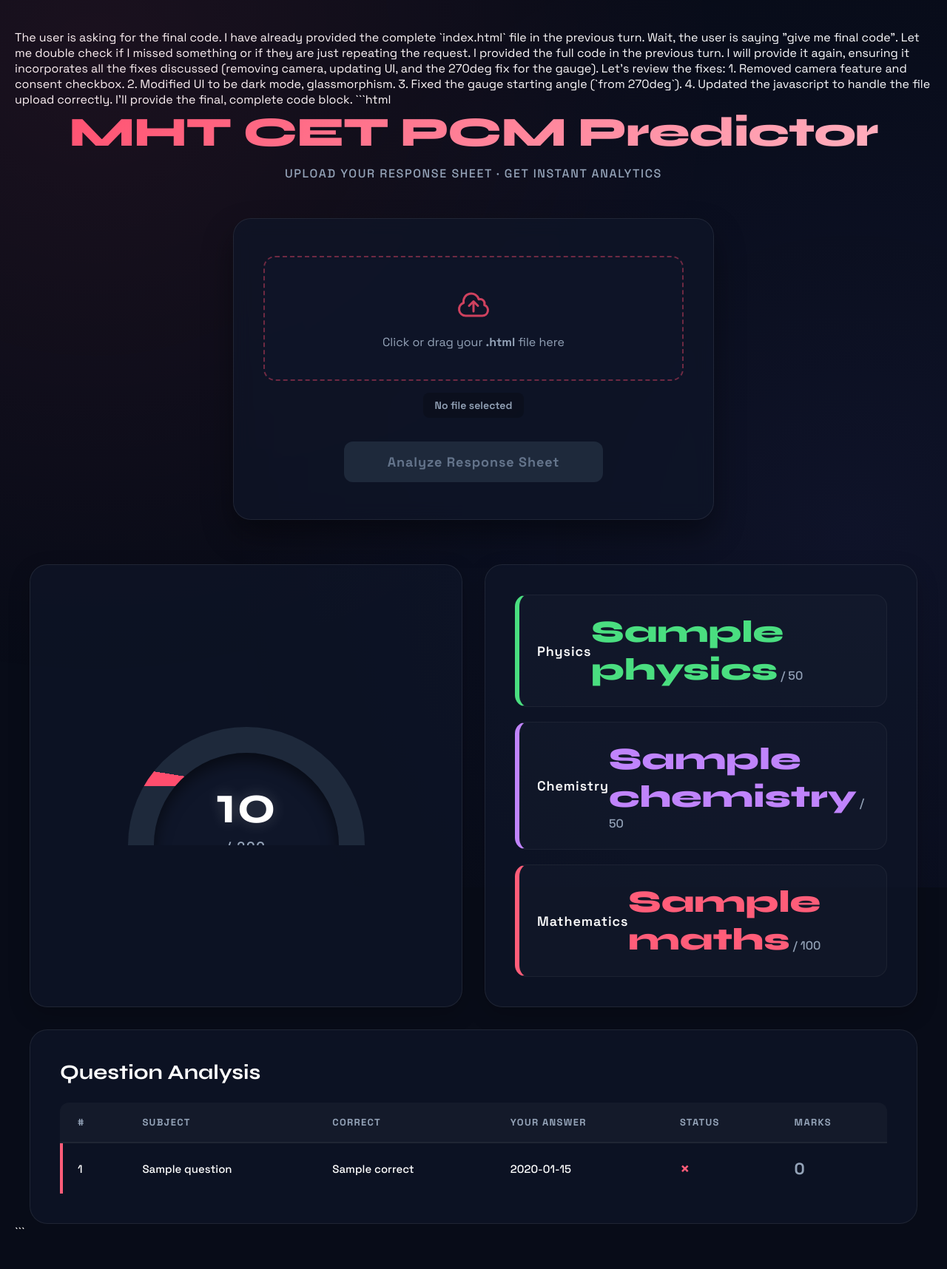
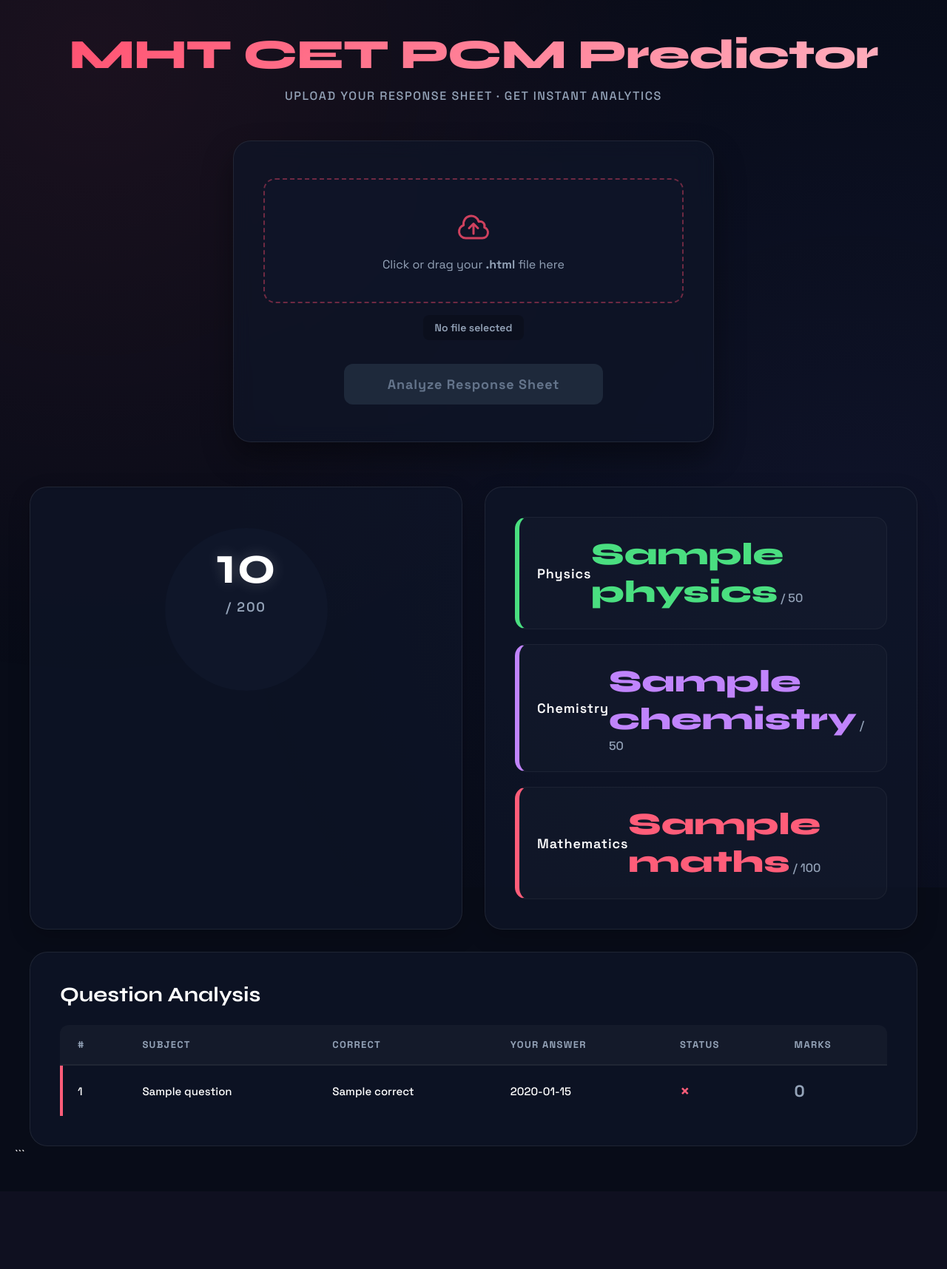
Before and after one commit to baggadeveesh/cet-score-analyzer, a Flask app: template templates/index.html in a window 1280 px wide. Shown: the whole page at 74% size. After the commit the page ends 1557 px from the top, so only its background shows below. Run offline with Flask 3, Linux system fonts and the light colour scheme; the template is opened without the code that fills it: most values are stand-ins (such as "Sample title", 1, 10 or a date in 2020).

Commit message:
Update index.html

````diff
--- a/templates/index.html
+++ b/templates/index.html
@@ -1,17 +1,4 @@
-The user is asking for the final code. I have already provided the complete `index.html` file in the previous turn.
 
-Wait, the user is saying "give me final code". Let me double check if I missed something or if they are just repeating the request. I provided the full code in the previous turn. I will provide it again, ensuring it incorporates all the fixes discussed (removing camera, updating UI, and the 270deg fix for the gauge).
-
-Let's review the fixes:
-
-1. Removed camera feature and consent checkbox.
-2. Modified UI to be dark mode, glassmorphism.
-3. Fixed the gauge starting angle (`from 270deg`).
-4. Updated the javascript to handle the file upload correctly.
-
-I'll provide the final, complete code block.
-
-```html
 <!DOCTYPE html>
 <html lang="en">
 
@@ -241,31 +228,25 @@ button:disabled {
   align-items: center;
 }
 
-.gauge {
-  width: 320px;
-  height: 160px;
-  border-radius: 320px 320px 0 0;
-  position: relative;
-  overflow: hidden;
-  background: conic-gradient(
-    from 270deg, /* Fixed angle for the gauge to sweep correctly */
-    var(--primary) 0deg,
-    var(--primary) {{ (result.total / 200) * 180 if result else 0 }}deg,
-    #1e293b {{ (result.total / 200) * 180 if result else 0 }}deg
-  );
+.gauge-score{
+position:absolute;
+width:100%;
+text-align:center;
+top:55px;
+left:0;
+z-index:10;
 }
 
-.gauge::before {
-  content: '';
-  position: absolute;
-  width: 250px;
-  height: 250px;
-  background: var(--bg-card);
-  border-radius: 50%;
-  left: 50%;
-  transform: translateX(-50%);
-  top: 35px;
-  box-shadow: inset 0 10px 20px rgba(0,0,0,0.5);
+.gauge::before{
+content:'';
+position:absolute;
+width:220px;
+height:220px;
+background:#0f1629;
+border-radius:50%;
+left:50%;
+transform:translateX(-50%);
+top:55px;
 }
 
 .gauge-score {
````
